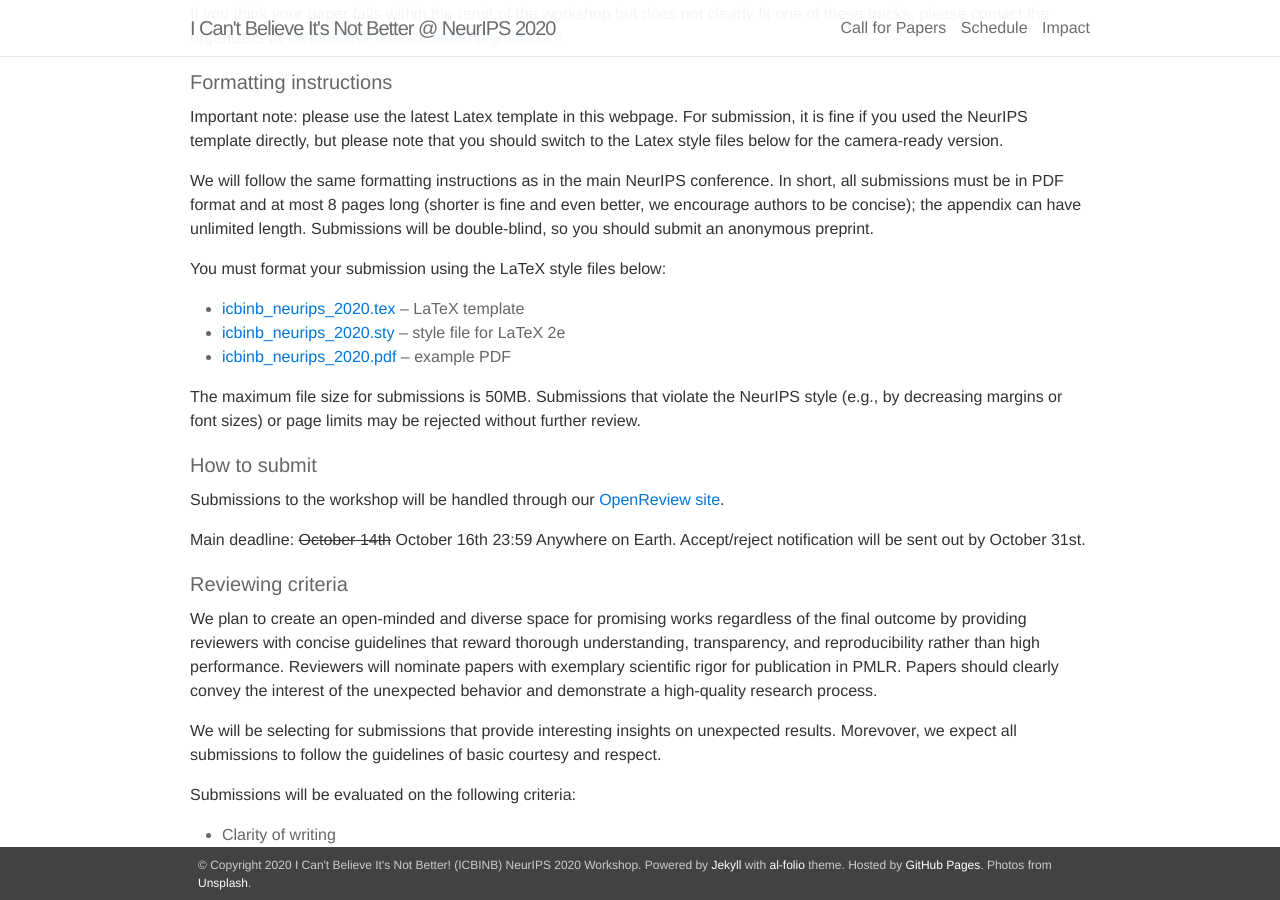
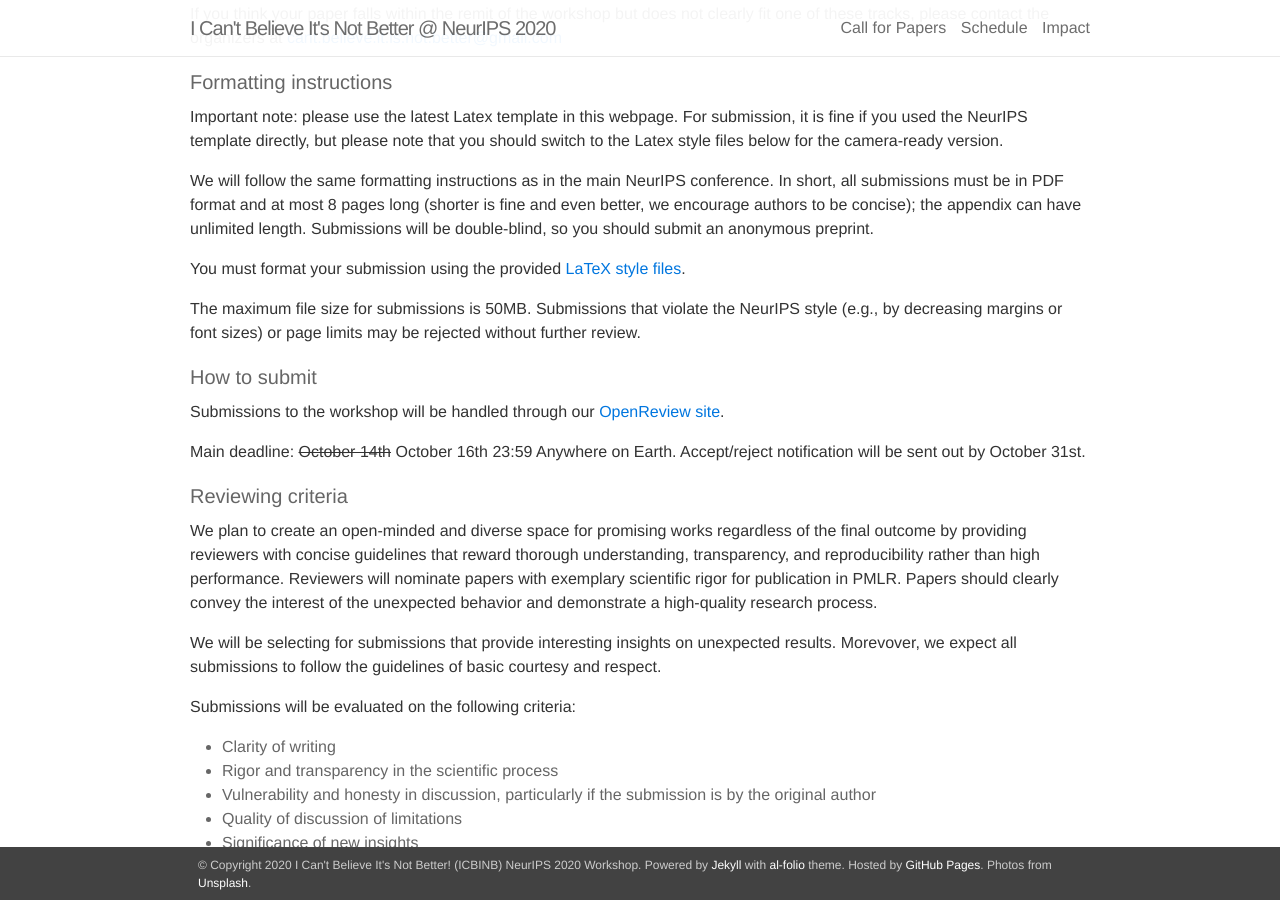
Before and after one commit to ml-retrospectives/icml2020, a Jekyll site: the page built from _pages/01_call.md, in a window 1280 px wide and 900 px high, scrolled down 910 px. Built offline with Jekyll 4.4.1, drawn with Linux system fonts in a browser that asks for light colours; nearby versions of some CDN libraries.

Commit message:
fixing link

```diff
--- a/_pages/01_call.md
+++ b/_pages/01_call.md
@@ -25,10 +25,7 @@ If you think your paper falls within the remit of the workshop but does not clea
 
 We will follow the same formatting instructions as in the main NeurIPS conference. In short, all submissions must be in PDF format and at most 8 pages long (shorter is fine and even better, we encourage authors to be concise); the appendix can have unlimited length. Submissions will be **double-blind**, so you should submit an anonymous preprint.
 
-You must format your submission using the LaTeX style files below:
-* [icbinb_neurips_2020.tex](./icbneurips2020.tex) -- LaTeX template
-* [icbinb_neurips_2020.sty](./icbneurips2020.tex) -- style file for LaTeX 2e
-* [icbinb_neurips_2020.pdf](./icbneurips2020.pdf) -- example PDF
+You must format your submission using the provided [LaTeX style files](https://www.aeoncase.com/link/461a27c4040d1e503d313248).
 
 The maximum file size for submissions is 50MB. Submissions that violate the NeurIPS style (e.g., by decreasing margins or font sizes) or page limits may be rejected without further review.
 
```
